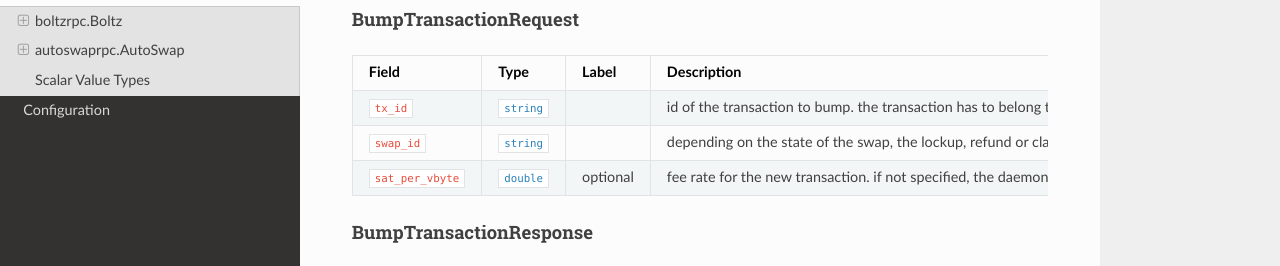
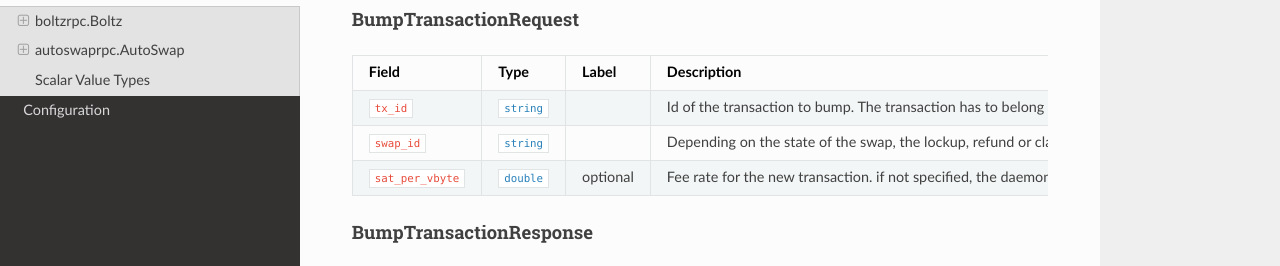
Before and after one commit to BoltzExchange/boltz-client, an MkDocs documentation site: the page built from docs/grpc.md, in a window 1280 px wide and 900 px high, scrolled down 9079 px. Shown: the part 160-426 px from the top of the window. Built offline with MkDocs 1.6.1, drawn with Linux system fonts in a browser that asks for light colours; nearby versions of some CDN libraries.

Commit message:
docs: improve grpc comments

```diff
--- a/docs/grpc.md
+++ b/docs/grpc.md
@@ -410,9 +410,9 @@ Bakes a new macaroon with the specified permissions. The macaroon can also be re
 
 | Field | Type | Label | Description |
 | ----- | ---- | ----- | ----------- |
-| `tx_id` | [`string`](#string) |  | id of the transaction to bump. the transaction has to belong to one of the clients wallets |
-| `swap_id` | [`string`](#string) |  | depending on the state of the swap, the lockup, refund or claim transaction will be bumped |
-| `sat_per_vbyte` | [`double`](#double) | optional | fee rate for the new transaction. if not specified, the daemon will query the fee rate from the configured provider |
+| `tx_id` | [`string`](#string) |  | Id of the transaction to bump. The transaction has to belong to one of the clients wallets |
+| `swap_id` | [`string`](#string) |  | Depending on the state of the swap, the lockup, refund or claim transaction will be bumped |
+| `sat_per_vbyte` | [`double`](#double) | optional | Fee rate for the new transaction. if not specified, the daemon will query the fee rate from the configured provider and bump the fee by at least 1 sat/vbyte. |
 
 
 
```
Also changed, not shown: 2 other files.
